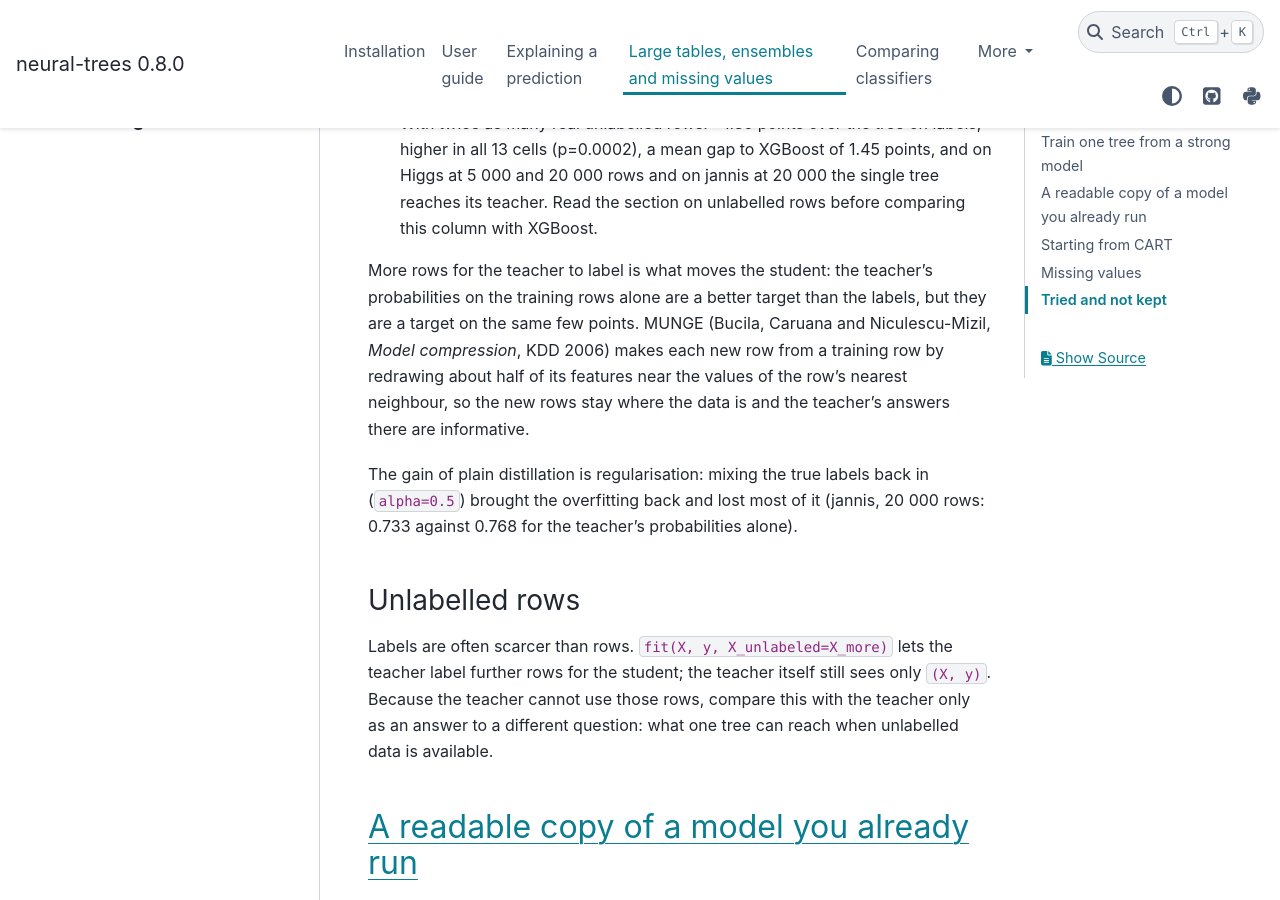
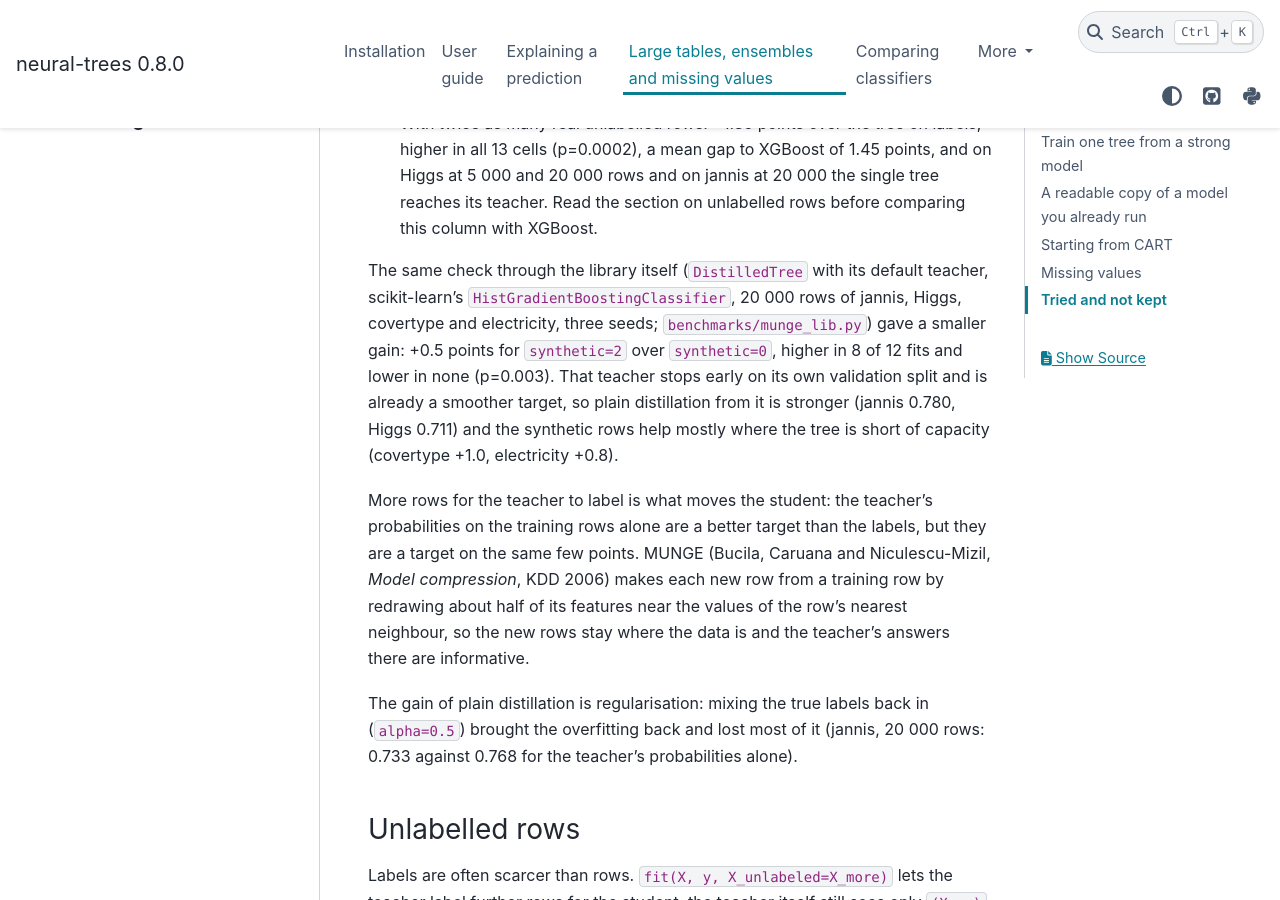
Before and after one commit to cgrtml/neural-trees, a Sphinx documentation site: the page built from docs/large_tables.rst, in a window 1280 px wide and 900 px high, scrolled down 2618 px. Built offline with Sphinx 7.4.7 and the PyData theme 0.15.4, drawn with Linux system fonts in a browser that asks for light colours; pages that are not in the unit, such as notebooks, are missing from menus.

Commit message:
munge_lib results at 258217b: the library's DistilledTree with its default teacher

```diff
--- a/docs/large_tables.rst
+++ b/docs/large_tables.rst
@@ -79,6 +79,16 @@ Accuracy on the test set. Over the 13 cells:
   points, and on Higgs at 5 000 and 20 000 rows and on jannis at 20 000 the
   single tree reaches its teacher. Read the section on unlabelled rows
   before comparing this column with XGBoost.
+
+The same check through the library itself (``DistilledTree`` with its default
+teacher, scikit-learn's ``HistGradientBoostingClassifier``, 20 000 rows of
+jannis, Higgs, covertype and electricity, three seeds;
+``benchmarks/munge_lib.py``) gave a smaller gain: +0.5 points for
+``synthetic=2`` over ``synthetic=0``, higher in 8 of 12 fits and lower in
+none (p=0.003). That teacher stops early on its own validation split and is
+already a smoother target, so plain distillation from it is stronger
+(jannis 0.780, Higgs 0.711) and the synthetic rows help mostly where the
+tree is short of capacity (covertype +1.0, electricity +0.8).
 
 More rows for the teacher to label is what moves the student: the
 teacher's probabilities on the training rows alone are a better target than
```
Also changed, not shown: CHANGELOG.md (+1 -1 lines), 2 other files.
